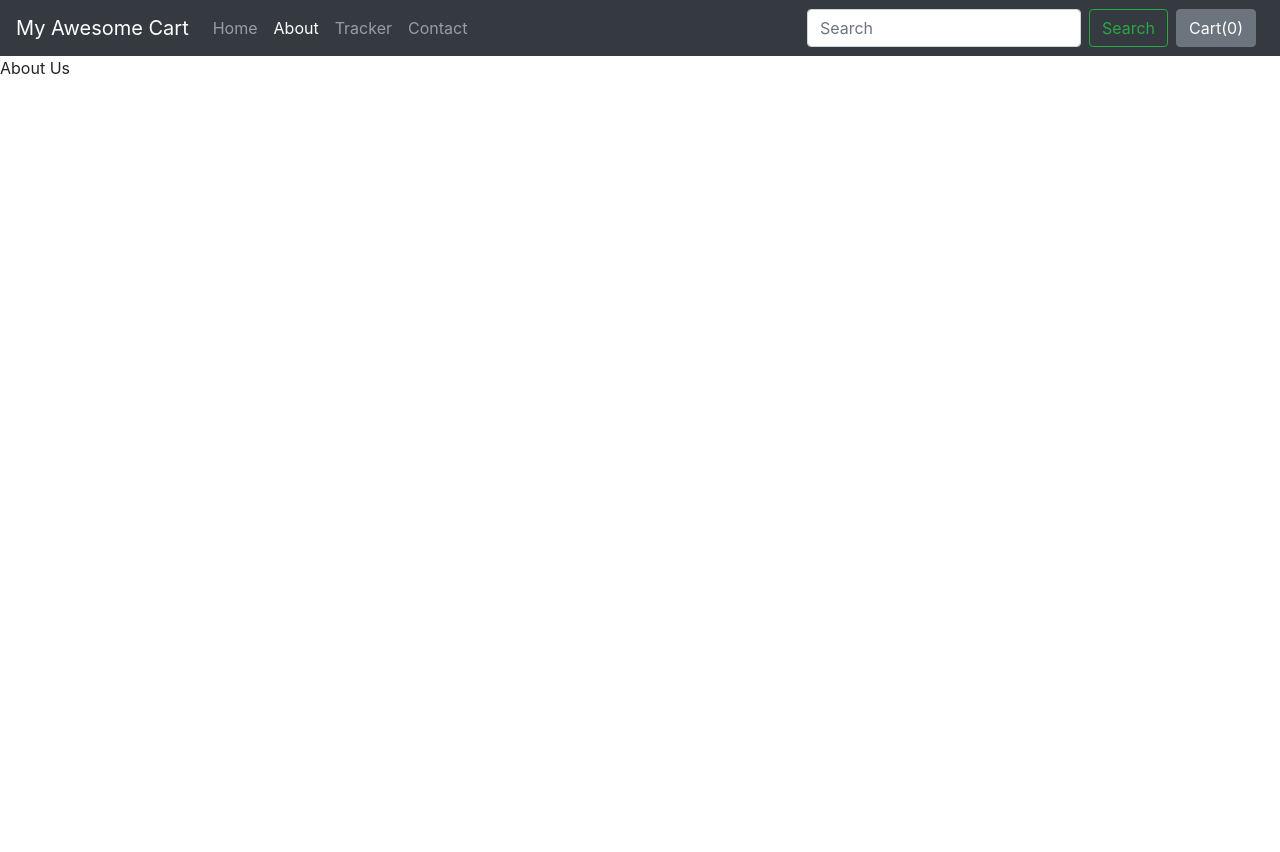
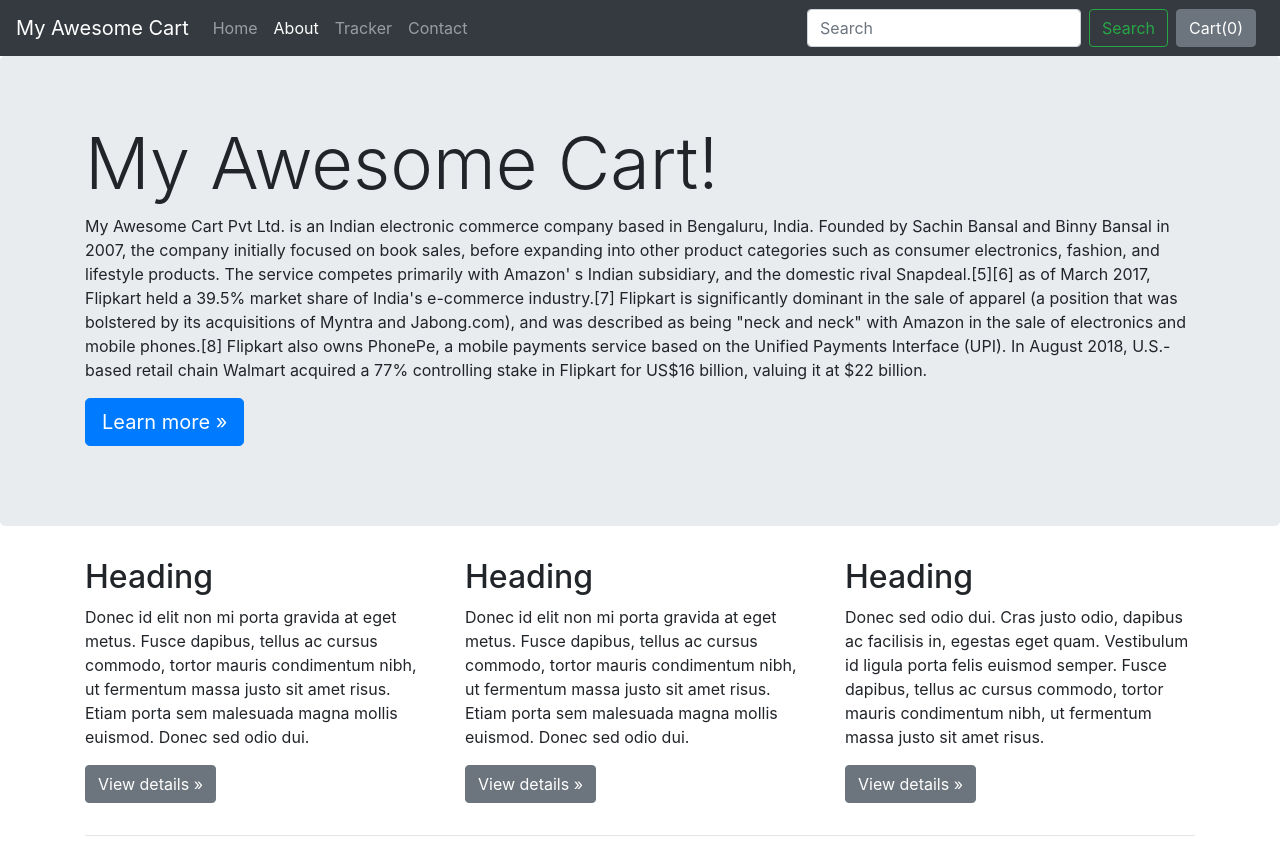
Before and after one commit to JalalAmeerzai/Django-Ecommerce-Website, a Django app: page /about/ in a window 1280 px wide. Before the commit the page ends 74 px from the top, so only its background shows below. Run offline with Django 3.2, Linux system fonts and the light colour scheme; some libraries are stand-ins or nearby versions.

Commit message:
Added product view page by adding <int:id> feature in urls.py and also updated views.py. also created about us page and update home page to show sliced description in slider

```diff
--- a/shopapp/templates/shopapp/about.html
+++ b/shopapp/templates/shopapp/about.html
@@ -1,4 +1,48 @@
 {% extends 'shopapp/basic.html' %}
 
 {% block title%}About Us - eCom{% endblock %}
-{% block body %} About Us {% endblock %}
+
+{% block body %}
+
+<main role="main">
+
+  <!-- Main jumbotron for a primary marketing message or call to action -->
+  <div class="jumbotron">
+    <div class="container">
+      <h1 class="display-3">My Awesome Cart!</h1>
+      <p>My Awesome Cart Pvt Ltd. is an Indian electronic commerce company based in Bengaluru, India. Founded by Sachin Bansal and Binny Bansal in 2007, the company initially focused on book sales, before expanding into other product categories such as consumer electronics, fashion, and lifestyle products.
+
+The service competes primarily with Amazon' s Indian subsidiary, and the domestic rival Snapdeal.[5][6] as of March 2017, Flipkart held a 39.5% market share of India's e-commerce industry.[7] Flipkart is significantly dominant in the sale of apparel (a position that was bolstered by its acquisitions of Myntra and Jabong.com), and was described as being "neck and neck" with Amazon in the sale of electronics and mobile phones.[8] Flipkart also owns PhonePe, a mobile payments service based on the Unified Payments Interface (UPI).
+
+In August 2018, U.S.-based retail chain Walmart acquired a 77% controlling stake in Flipkart for US$16 billion, valuing it at $22 billion.</p>
+      <p><a class="btn btn-primary btn-lg" href="#" role="button">Learn more »</a></p>
+    </div>
+  </div>
+
+  <div class="container">
+    <!-- Example row of columns -->
+    <div class="row">
+      <div class="col-md-4">
+        <h2>Heading</h2>
+        <p>Donec id elit non mi porta gravida at eget metus. Fusce dapibus, tellus ac cursus commodo, tortor mauris condimentum nibh, ut fermentum massa justo sit amet risus. Etiam porta sem malesuada magna mollis euismod. Donec sed odio dui. </p>
+        <p><a class="btn btn-secondary" href="#" role="button">View details »</a></p>
+      </div>
+      <div class="col-md-4">
+        <h2>Heading</h2>
+        <p>Donec id elit non mi porta gravida at eget metus. Fusce dapibus, tellus ac cursus commodo, tortor mauris condimentum nibh, ut fermentum massa justo sit amet risus. Etiam porta sem malesuada magna mollis euismod. Donec sed odio dui. </p>
+        <p><a class="btn btn-secondary" href="#" role="button">View details »</a></p>
+      </div>
+      <div class="col-md-4">
+        <h2>Heading</h2>
+        <p>Donec sed odio dui. Cras justo odio, dapibus ac facilisis in, egestas eget quam. Vestibulum id ligula porta felis euismod semper. Fusce dapibus, tellus ac cursus commodo, tortor mauris condimentum nibh, ut fermentum massa justo sit amet risus.</p>
+        <p><a class="btn btn-secondary" href="#" role="button">View details »</a></p>
+      </div>
+    </div>
+
+    <hr>
+
+  </div> <!-- /container -->
+
+</main>
+
+{% endblock %}
--- a/shopapp/templates/shopapp/productview.html
+++ /dev/null
@@ -1,4 +0,0 @@
-{% extends 'shopapp/basic.html' %}
-
-{% block title%}Product Name - productView - eCom{% endblock %}
-{% block body %}Product View{% endblock %}
--- a/shopapp/urls.py
+++ b/shopapp/urls.py
@@ -7,6 +7,6 @@
     path('contact/', views.contact, name='shop-contact'),
     path('tracker/', views.tracker, name='shop-tracker'),
     path('search/', views.search, name='shop-search'),
-    path('productview/', views.productView, name='shop-productView'),
+    path('products/<int:myid>', views.products, name='shop-products'),
     path('checkout/', views.checkout, name='shop-checkout'),
 ]
--- a/shopapp/views.py
+++ b/shopapp/views.py
@@ -32,8 +32,11 @@
 def search(request):
     return render(request, 'shopapp/search.html')
 
-def productView(request):
-    return render(request, 'shopapp/productview.html')
+def products(request, myid):
+    #fetch the product using id
+    prodView = Product.objects.filter(id=myid)
+    params = {'product': prodView[0]}
+    return render(request, 'shopapp/products.html', params)
 
 def checkout(request):
     return render(request, 'shopapp/checkout.html')
```
Also changed, not shown: shopapp/templates/shopapp/index.html (+2 -31 lines), shopapp/templates/shopapp/products.html (added, +31 -0 lines).
